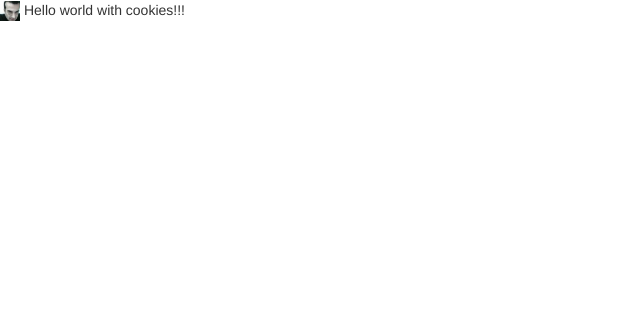
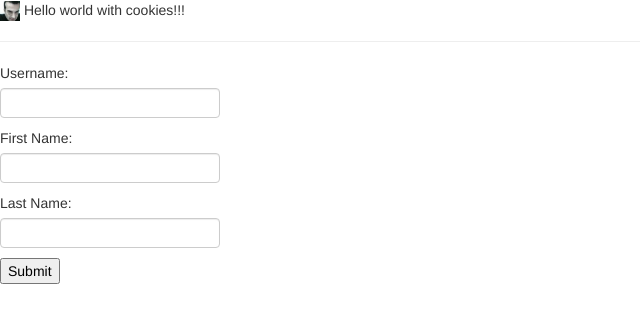
Before and after one commit to ogt/helloworld-node-cookies, a website: page public/index.html in a window 1280 px wide. Shown: the whole page, without its empty margins (0-640 px from the left). Drawn offline with nearby package versions, Linux system fonts and the light colour scheme.

```diff
--- a/package.json
+++ b/package.json
@@ -2,7 +2,7 @@
   "name": "node-example",
   "version": "0.0.1",
   "dependencies": {
-    "connect": "*"
+    "express": "*"
   },
   "engines": {
     "node": "0.8.x",
--- a/public/index.html
+++ b/public/index.html
@@ -13,5 +13,24 @@
     </div>
     <script src="http://code.jquery.com/jquery.js"></script>
     <script src="js/bootstrap.min.js"></script>
+    <hr/>
+    <form action="/" method="get">
+        <div>
+            <label>Username:</label>
+            <input type="text" name="username"/>
+        </div>
+        <div>
+            <label>First Name:</label>
+            <input type="text" name="firstname"/>
+        </div>
+        <div>
+            <label>Last Name:</label>
+            <input type="text" name="lastname"/>
+        </div>
+        <div>
+            <input type="submit" value="Submit"/>
+        </div>
+    </form>
+
   </body>
 </html>
```
Also changed, not shown: web.js (+25 -1 lines).
